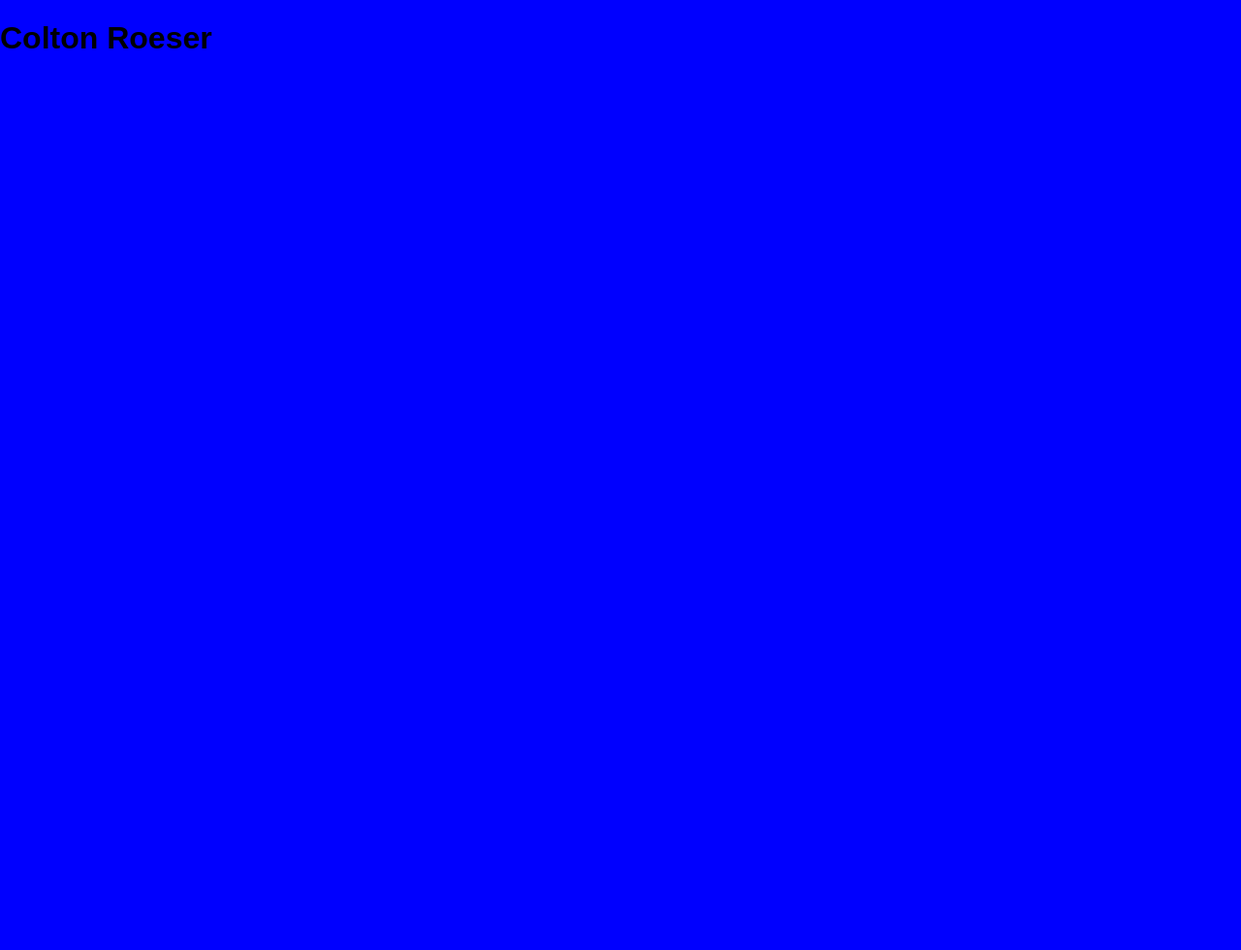
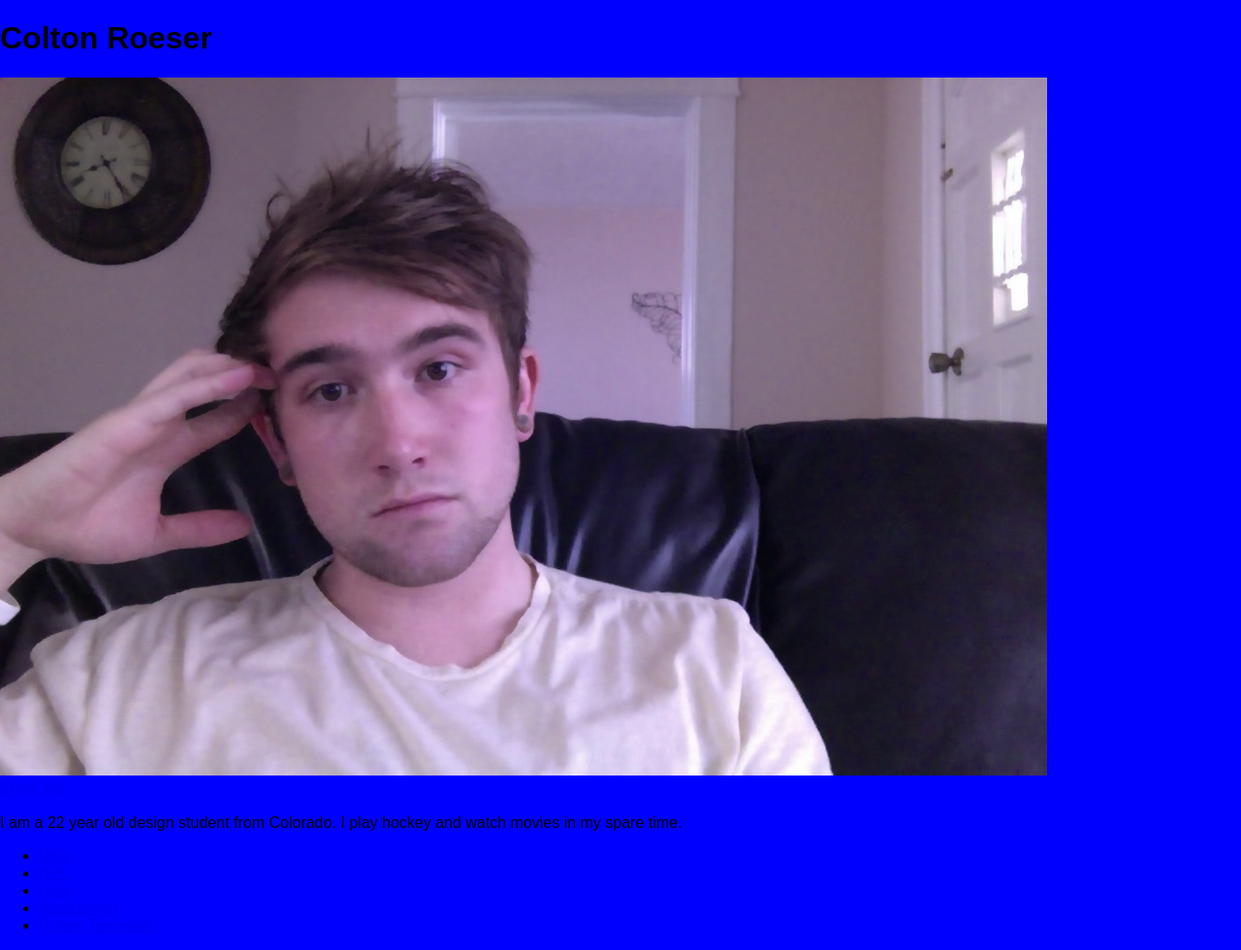
Before and after one commit to coltr0n/368-Final, a plain HTML site: page index.html in a window 1280 px wide. Shown: the whole page at 97% size. Before the commit the page ends 800 px from the top, so only its background shows below. Drawn offline with Linux system fonts and the light colour scheme.

Commit message:
Assignment 1

```diff
--- a/index.html
+++ b/index.html
@@ -10,6 +10,26 @@
 </head>
 <body>
 
+
     <h1>Colton Roeser</h1>
+    <img src="img/me.jpg"><br>
+
+    <a href="mailto:coltonroeser@gmail.com">Email Me</a><br><br>
+
+
+    I am a 22 year old design student from Colorado. I play hockey and watch movies in my spare time. <br>
+
+	<ul>
+
+	<li><a href="http://digg.com">Digg</a></li>
+	<li><a href="http://nhl.com">NHL</a></li>
+	<li><a href="http://hulu.com">Hulu</a></li>
+	<li><a href="http://abduzeedo.com">Abduzeedo</a></li>
+	<li><a href="http://rottentomatoes.com">Rotten Tomatoes</a></li>
+
+
+
+
+
 </body>
 </html>
```
Also changed, not shown: img/me.jpg (added).
